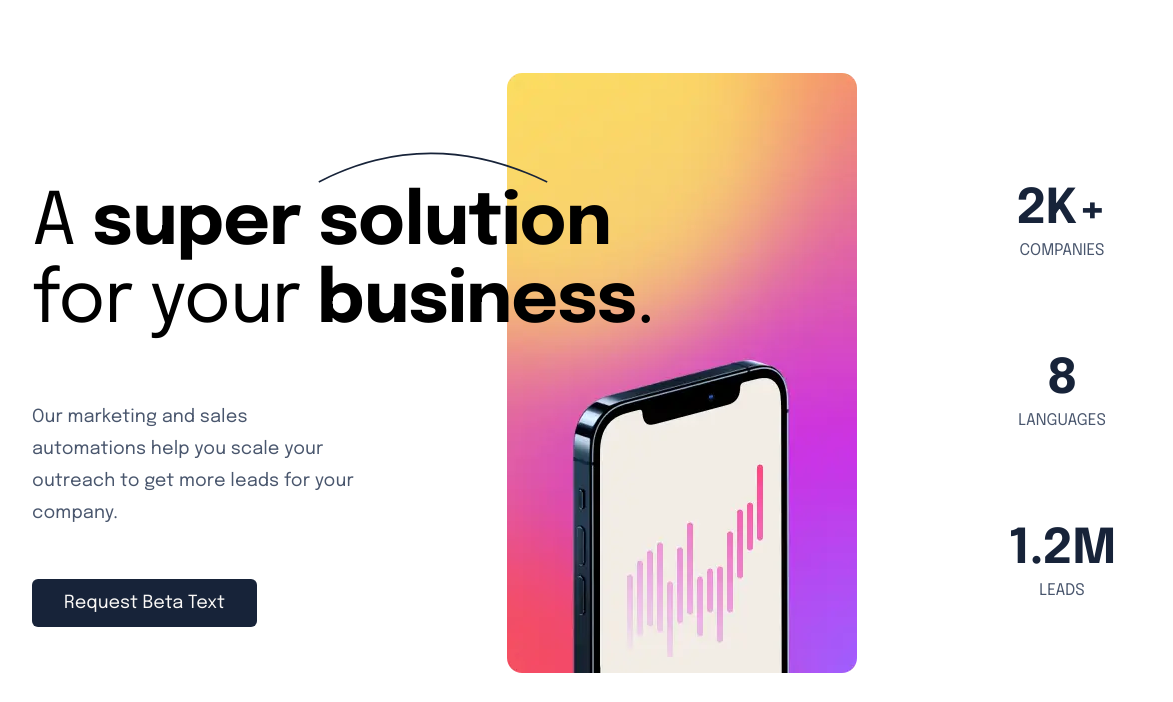
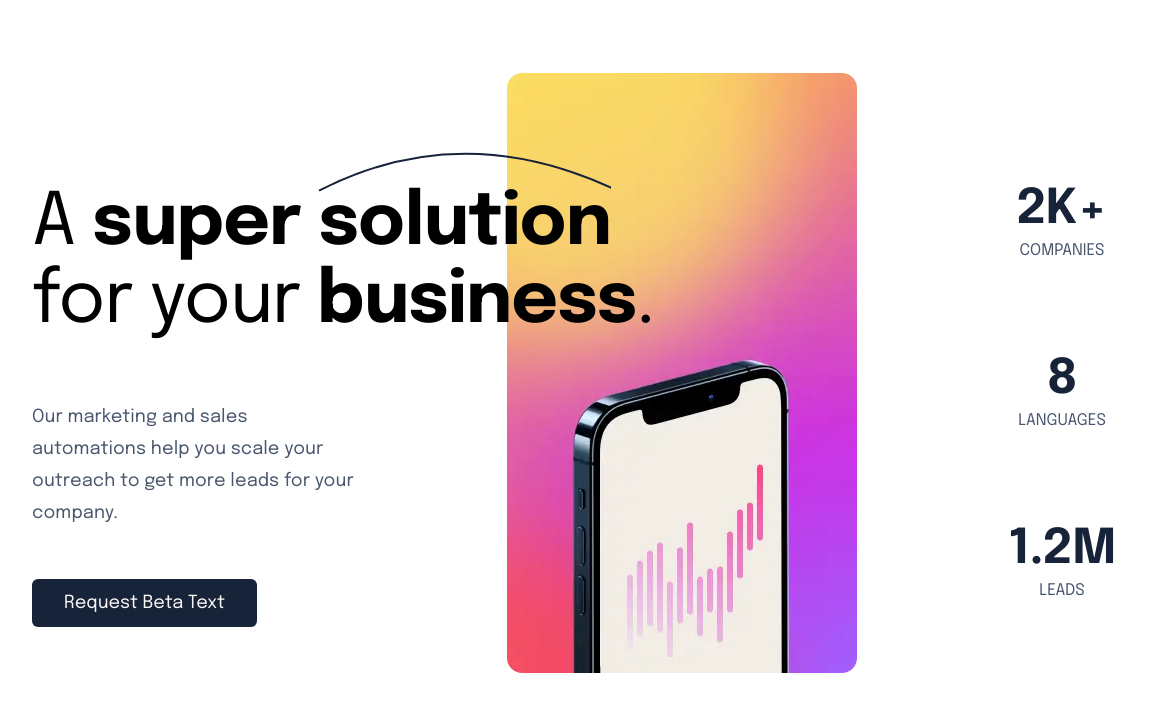
Before and after one commit to DanoSvK/Suite-landing-page, a plain HTML site: page index.html in a window 1536 px wide. Shown: the part 82-784 px from the top of the page, without its empty margins (133-1306 px from the left). Drawn offline with Linux system fonts and the light colour scheme.

Commit message:
Trigger rebuild

```diff
--- a/css/style.css
+++ b/css/style.css
@@ -404,4 +404,8 @@ li:last-child {
         position: relative;
         top: 380px;
     }
+
+    span {
+        background-size: 300px;
+    }
 }
```
